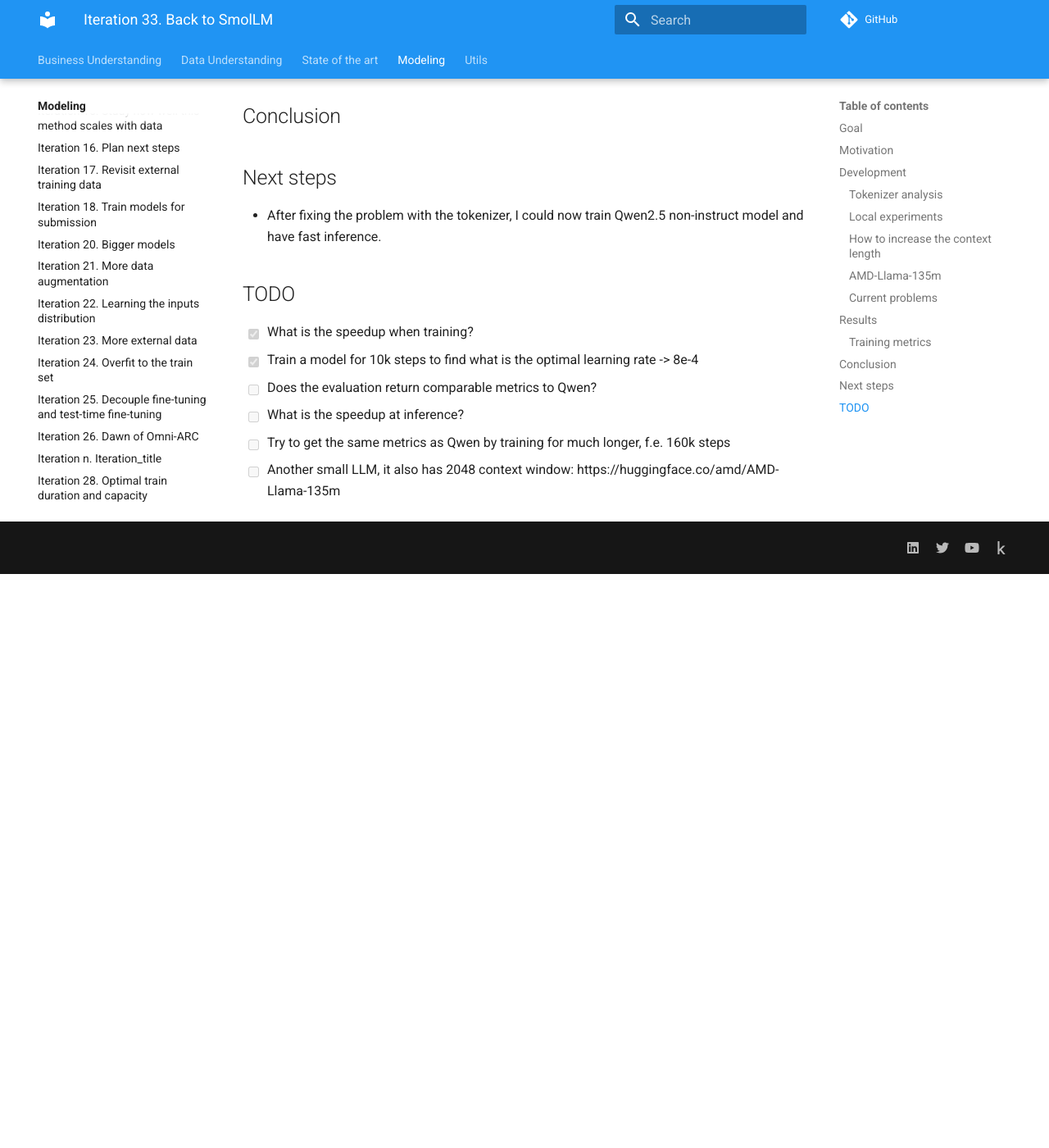
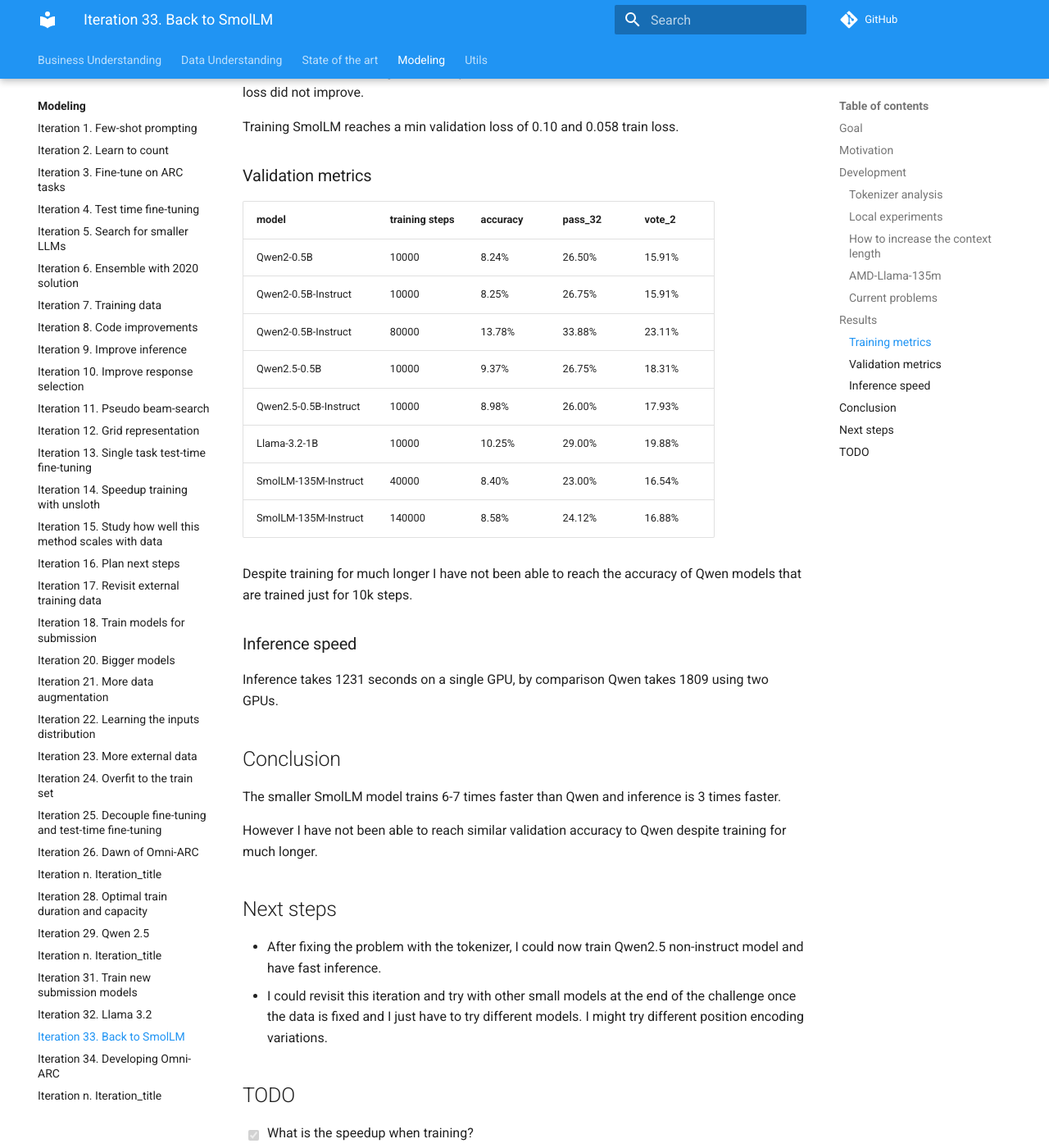
Before and after one commit to zhengjunyao-work/arc24, an MkDocs documentation site: the page built from docs/modeling/Iteration_33_back_to_smollm.md, in a window 1280 px wide and 1400 px high, scrolled down 2864 px. Shown: the whole window at 82% size. Built offline with MkDocs 1.6.1 and Material for MkDocs 9.7.7, drawn with Linux system fonts in a browser that asks for light colours; comment, search, counter and statistics services are not loaded; before the commit the page ends 3564 px from its top, so only the background shows below that.

Commit message:
closing iteration 33

```diff
--- a/docs/modeling/Iteration_33_back_to_smollm.md
+++ b/docs/modeling/Iteration_33_back_to_smollm.md
@@ -287,7 +287,6 @@
 If I modify the inference script to just use 2048 it does the same thing with the predictions but faster.
 Thus it appears that without modifications the model cannot work correctly.
 
-
 I have manually modified the number of gpus to 1.
   File "/home/gbarbadillo/miniconda3/envs/arc/lib/python3.10/site-packages/vllm/config.py", line 337, in verify_with_parallel_config
     raise ValueError(
@@ -297,20 +296,49 @@
 
 ### Training metrics
 
+[Wandb metrics](https://wandb.ai/guillermobarbadillo/20240929_smolLM?nw=nwuserguillermobarbadillo)
+
 As a reference when training Qwen or Llama for 10k steps I could reach a train and validation loss around 0.08.
 Training for 80k steps could reduce the train loss to 0.03, but the validation loss did not improve.
 
+Training SmolLM reaches a min validation loss of 0.10 and 0.058 train loss.
+
+### Validation metrics
+
+| model                 | training steps | accuracy | pass_32 | vote_2 |
+|-----------------------|----------------|----------|---------|--------|
+| Qwen2-0.5B            | 10000          | 8.24%    | 26.50%  | 15.91% |
+| Qwen2-0.5B-Instruct   | 10000          | 8.25%    | 26.75%  | 15.91% |
+| Qwen2-0.5B-Instruct   | 80000          | 13.78%   | 33.88%  | 23.11% |
+| Qwen2.5-0.5B          | 10000          | 9.37%    | 26.75%  | 18.31% |
+| Qwen2.5-0.5B-Instruct | 10000          | 8.98%    | 26.00%  | 17.93% |
+| Llama-3.2-1B          | 10000          | 10.25%   | 29.00%  | 19.88% |
+| SmolLM-135M-Instruct  | 40000          | 8.40%    | 23.00%  | 16.54% |
+| SmolLM-135M-Instruct  | 140000         | 8.58%    | 24.12%  | 16.88% |
+
+Despite training for much longer I have not been able to reach the accuracy of Qwen models that are
+trained just for 10k steps.
+
+### Inference speed
+
+Inference takes 1231 seconds on a single GPU, by comparison Qwen takes 1809 using two GPUs.
+
 ## Conclusion
+
+The smaller SmolLM model trains 6-7 times faster than Qwen and inference is 3 times faster.
+
+However I have not been able to reach similar validation accuracy to Qwen despite training for much longer.
 
 ## Next steps
 
 - After fixing the problem with the tokenizer, I could now train Qwen2.5 non-instruct model and have fast inference.
+- I could revisit this iteration and try with other small models at the end of the challenge once the data is fixed and I just have to try different models. I might try different position encoding variations.
 
 ## TODO
 
 - [x] What is the speedup when training?
 - [x] Train a model for 10k steps to find what is the optimal learning rate -> 8e-4
-- [ ] Does the evaluation return comparable metrics to Qwen?
-- [ ] What is the speedup at inference?
-- [ ] Try to get the same metrics as Qwen by training for much longer, f.e. 160k steps
+- [x] Does the evaluation return comparable metrics to Qwen?
+- [x] What is the speedup at inference?
+- [x] Try to get the same metrics as Qwen by training for much longer, f.e. 160k steps
 - [ ] Another small LLM, it also has 2048 context window: https://huggingface.co/amd/AMD-Llama-135m
```
Also changed, not shown: 1 other file.
